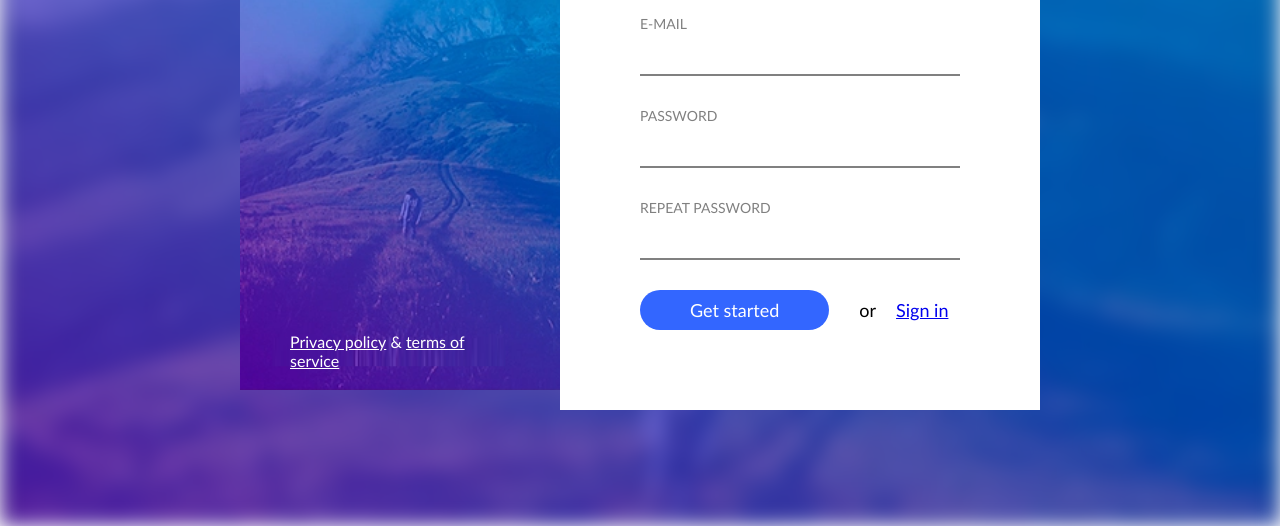
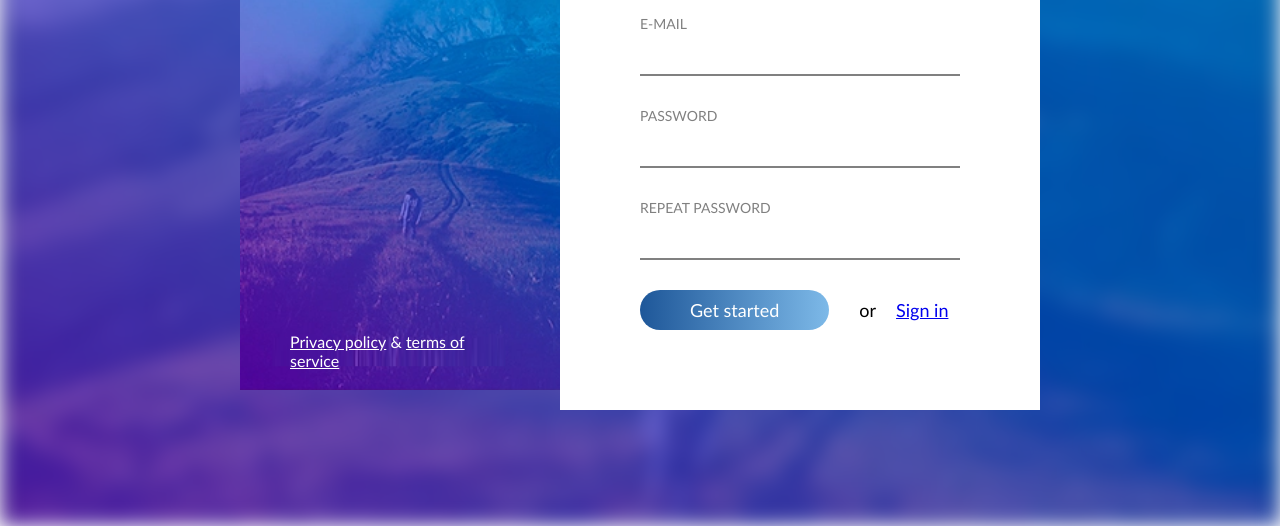
Before and after one commit to Eiman99/14-grupe-sign-up, a plain HTML site: page index.html in a window 1280 px wide. Shown: the part 274-800 px from the top of the page. Drawn offline with Linux system fonts and the light colour scheme.

Commit message:
Button gradient

```diff
--- a/css/custom.css
+++ b/css/custom.css
@@ -80,7 +80,12 @@ body {
             line-height: 20px;
         }
         .btn {
-            background-color: #36f;
+            background: #1e5799;
+            background: -moz-linear-gradient(left,  #1e5799 0%, #7db9e8 100%);
+            background: -webkit-linear-gradient(left,  #1e5799 0%,#7db9e8 100%);
+            background: linear-gradient(to right,  #1e5799 0%,#7db9e8 100%);
+            filter: progid:DXImageTransform.Microsoft.gradient( startColorstr='#1e5799', endColorstr='#7db9e8',GradientType=1 );
+
             color: #fff;
             padding-right: 50px;
             padding-left: 50px;
```
